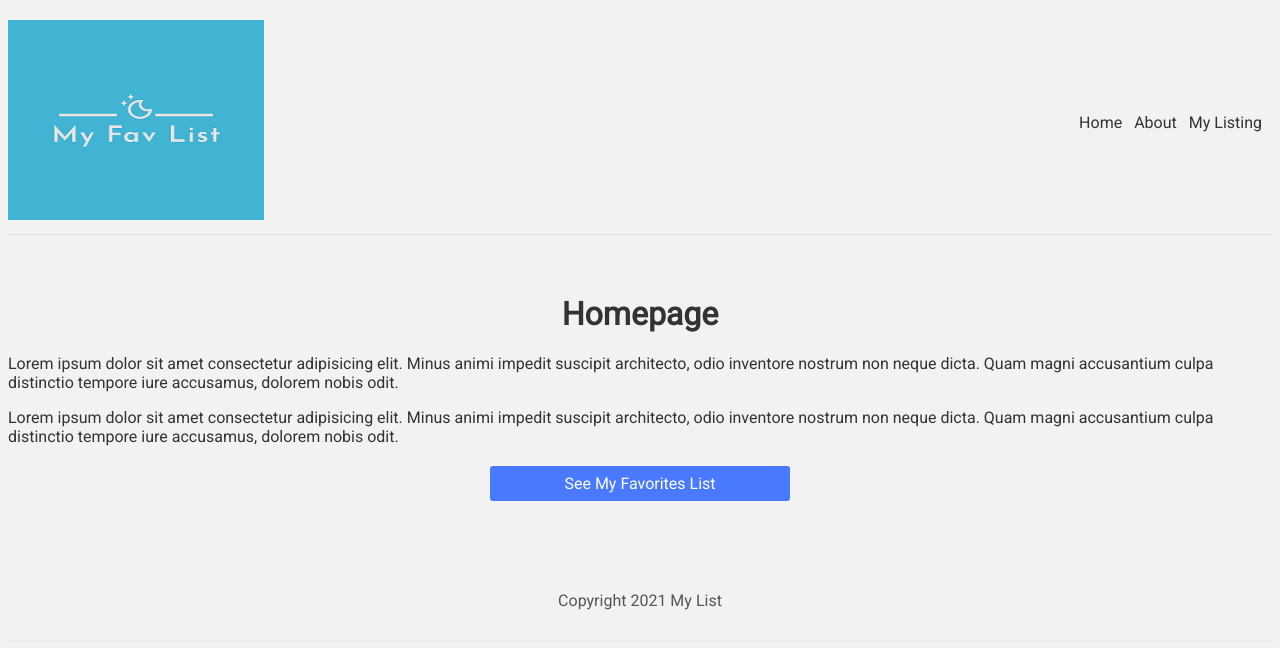
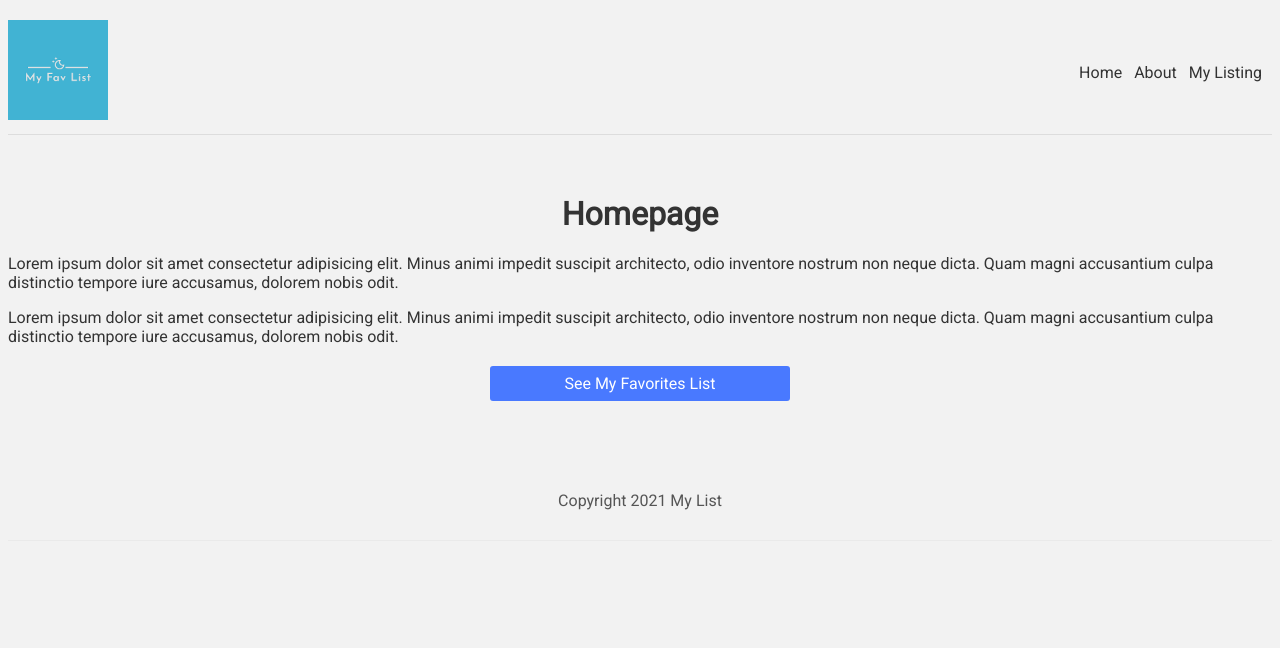
Before and after one commit to miily8310s/nextjs-tutorial-typescript, a Next.js app: page / in a window 1280 px wide. Shown: the top 648 px of the page. Built offline with nearby package versions, Linux system fonts and the light colour scheme.

Commit message:
add page title

```diff
--- a/components/Navbar.tsx
+++ b/components/Navbar.tsx
@@ -5,7 +5,7 @@ const Navbar = (): JSX.Element => {
   return (
     <nav>
       <div className="logo">
-        <Image src="/logo.png" alt="site logo" width={256} height={200} />
+        <Image src="/logo.png" alt="site logo" width={100} height={100} />
       </div>
       <Link href="/">Home</Link>
       <Link href="/about">About</Link>
--- a/pages/index.tsx
+++ b/pages/index.tsx
@@ -1,27 +1,32 @@
-// import Head from 'next/head'
-// import Image from 'next/image'
+import Head from 'next/head'
 import Link from 'next/link'
 import styles from '../styles/Home.module.css'
 
 export const Home = (): JSX.Element => (
+  <>
+    <Head>
+      <title>MY FAV LIST | Home</title>
+      <meta name="keywords" content="favs" />
+    </Head>
     <div>
       <h1 className={styles.title}>Homepage</h1>
       <p>
         Lorem ipsum dolor sit amet consectetur adipisicing elit. Minus animi
-      impedit suscipit architecto, odio inventore nostrum non neque dicta. Quam
-      magni accusantium culpa distinctio tempore iure accusamus, dolorem nobis
-      odit.
+        impedit suscipit architecto, odio inventore nostrum non neque dicta.
+        Quam magni accusantium culpa distinctio tempore iure accusamus, dolorem
+        nobis odit.
       </p>
       <p>
         Lorem ipsum dolor sit amet consectetur adipisicing elit. Minus animi
-      impedit suscipit architecto, odio inventore nostrum non neque dicta. Quam
-      magni accusantium culpa distinctio tempore iure accusamus, dolorem nobis
-      odit.
+        impedit suscipit architecto, odio inventore nostrum non neque dicta.
+        Quam magni accusantium culpa distinctio tempore iure accusamus, dolorem
+        nobis odit.
       </p>
       <Link href="/favs">
         <a className={styles.btn}>See My Favorites List</a>
       </Link>
     </div>
+  </>
 )
 
 export default Home
```
Also changed, not shown: pages/about.tsx (+14 -6 lines), public/favicon.png (added). Lines whose indentation alone changed are shown as unchanged.
